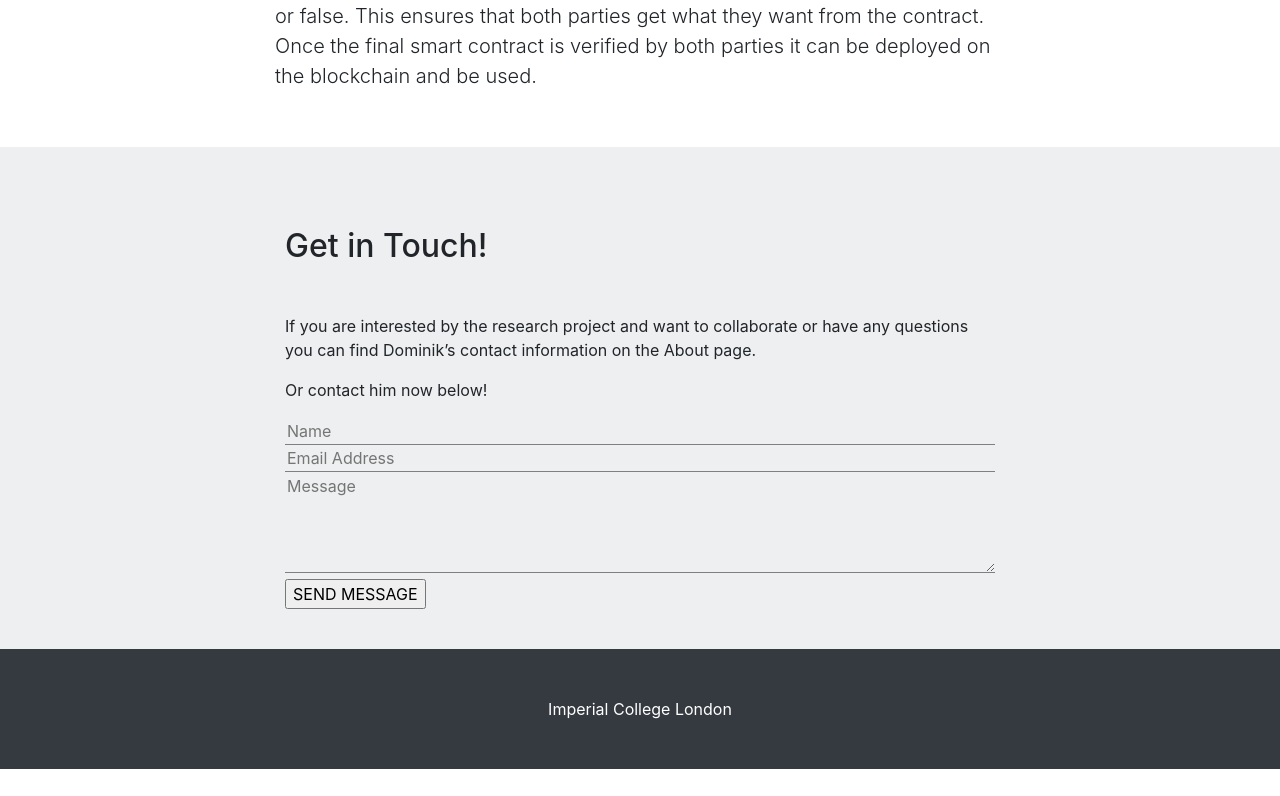
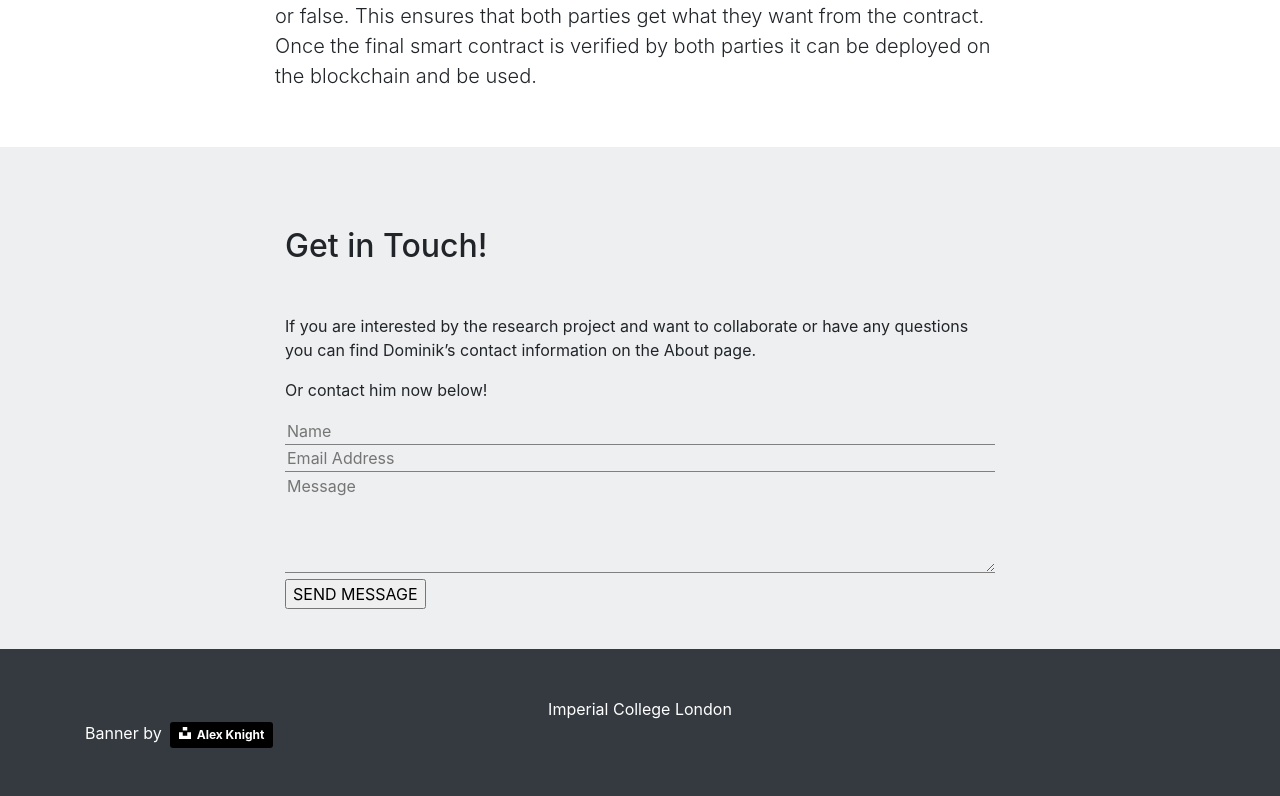
Before and after one commit to cottand/SmartContractsWebDev, a plain HTML site: page index.html in a window 1280 px wide. Shown: the part 2950-3746 px from the top of the page. Before the commit the page ends 3719 px from the top, so only its background shows below. Drawn offline with Linux system fonts and the light colour scheme.

Commit message:
credited banner

```diff
--- a/css/custom-styles.css
+++ b/css/custom-styles.css
@@ -26,6 +26,11 @@ img {
 
 h2 {
     padding: 40px 0;
+}
+
+.credit1 {
+    float: left;
+    padding-right: 8px;
 }
 
 .header2 {
--- a/index.html
+++ b/index.html
@@ -154,6 +154,18 @@
         <div class="container">
             <p class="m-0 text-center text-white">Imperial College London </p>
         </div>
+
+        <div class="container">
+            <p class="m-0 credit1 text-white">Banner by </p>
+        </div>
+        <a style="background-color:black;color:white;text-decoration:none;padding:4px 6px;font-family:-apple-system, BlinkMacSystemFont, &quot;San Francisco&quot;, &quot;Helvetica Neue&quot;, Helvetica, Ubuntu, Roboto, Noto, &quot;Segoe UI&quot;, Arial, sans-serif;font-size:12px;font-weight:bold;line-height:1.2;display:inline-block;border-radius:3px"
+            href="https://unsplash.com/@agkdesign?utm_medium=referral&amp;utm_campaign=photographer-credit&amp;utm_content=creditBadge"
+            target="_blank" rel="noopener noreferrer" title="Download free do whatever you want high-resolution photos from Alex Knight"><span
+                style="display:inline-block;padding:2px 3px"><svg xmlns="http://www.w3.org/2000/svg" style="height:12px;width:auto;position:relative;vertical-align:middle;top:-2px;fill:white"
+                    viewBox="0 0 32 32">
+                    <title>unsplash-logo</title>
+                    <path d="M10 9V0h12v9H10zm12 5h10v18H0V14h10v9h12v-9z"></path>
+                </svg></span><span style="display:inline-block;padding:2px 3px">Alex Knight</span></a>
         <!-- /.container -->
     </footer>
 
```
